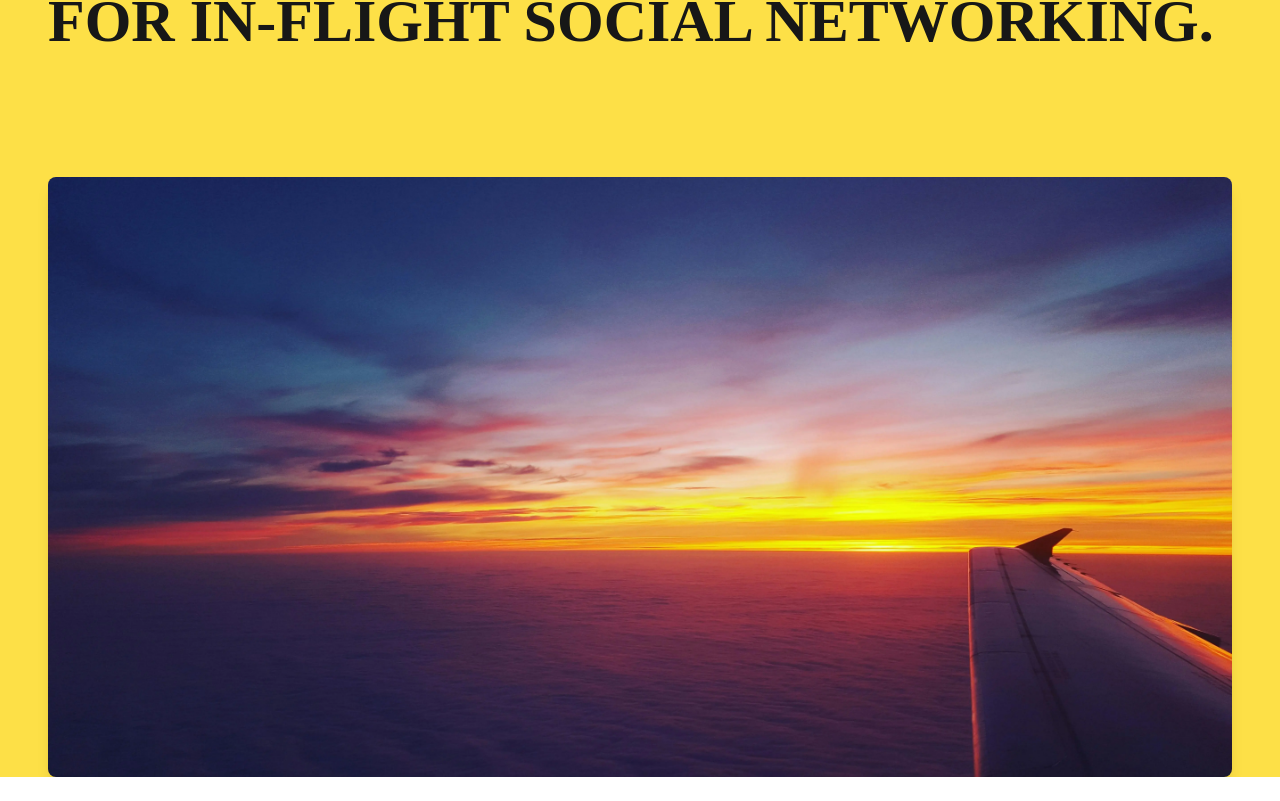
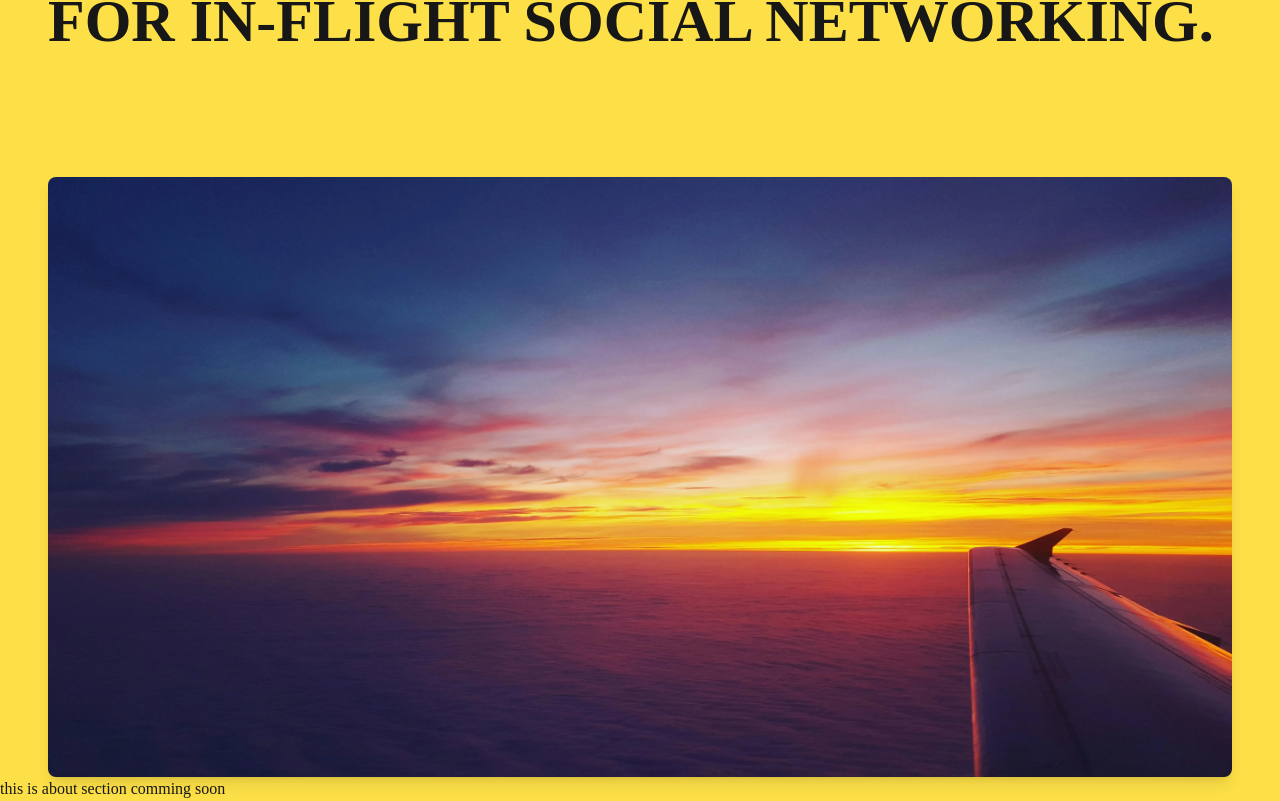
Before and after one commit to Moonman0010/fly-mate, a Next.js app: page / in a window 1280 px wide. Shown: the part 419-1220 px from the top of the page. Before the commit the page ends 1196 px from the top, so only its background shows below. Built offline with nearby package versions, Linux system fonts and the light colour scheme; a web font is replaced by a local one.

Commit message:
about component initial commit

```diff
--- a/src/app/components/home/Home.tsx
+++ b/src/app/components/home/Home.tsx
@@ -1,6 +1,7 @@
 import Header from "./header";
 import Tagline from "./tagline";
 import FlyMatePoster from "./poster";
+import About from"./about";
 
 const Home = () => {
   return (
@@ -8,6 +9,7 @@ const Home = () => {
       <Header />
       <Tagline />
       <FlyMatePoster />
+      <About/>
     </div>
   );
 }
--- /dev/null
+++ b/src/app/components/home/about.tsx
@@ -0,0 +1,10 @@
+"use client";
+
+const About = () => {
+    return (
+        <div >
+          this is about section comming soon
+        </div>
+      );
+}
+export default About;
```
